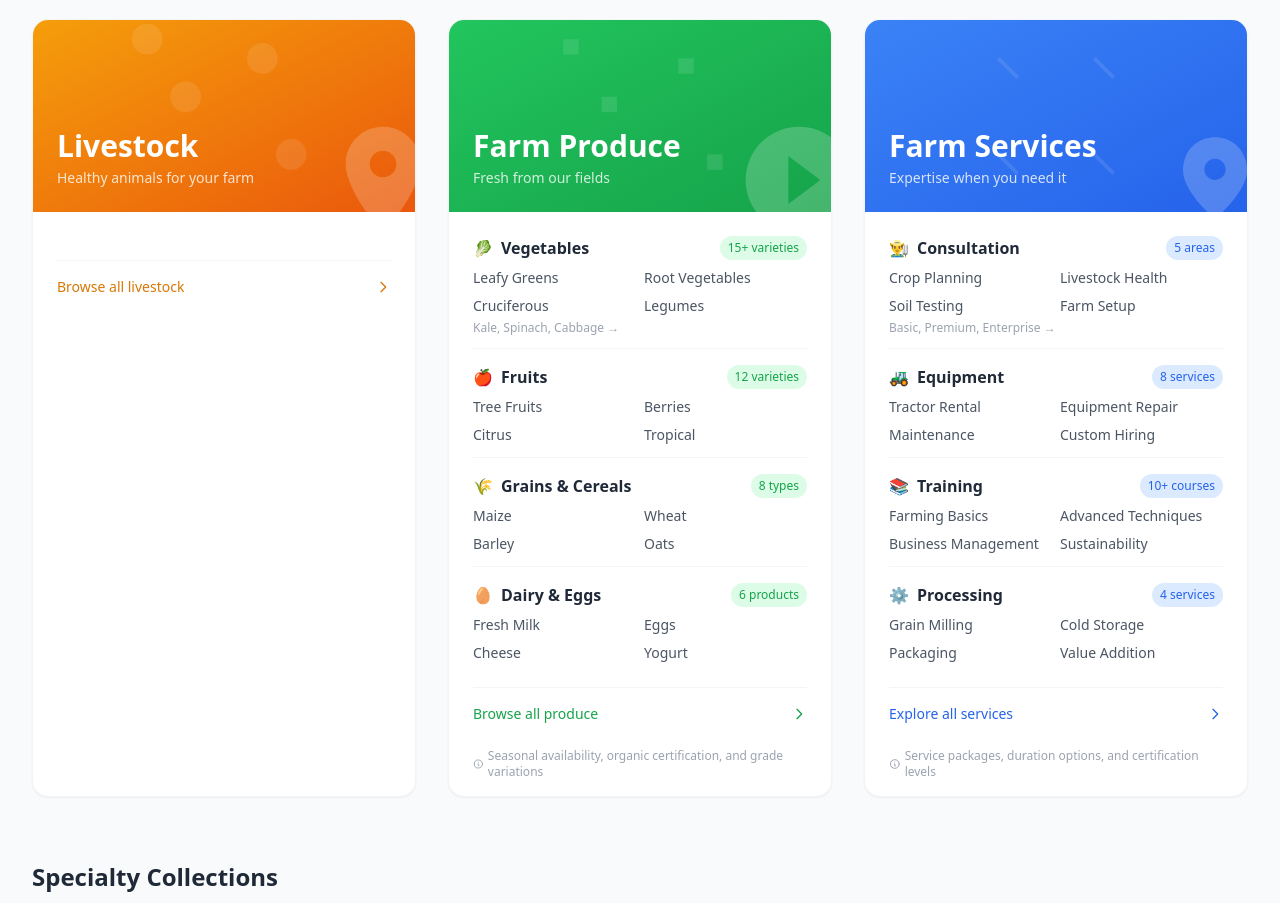
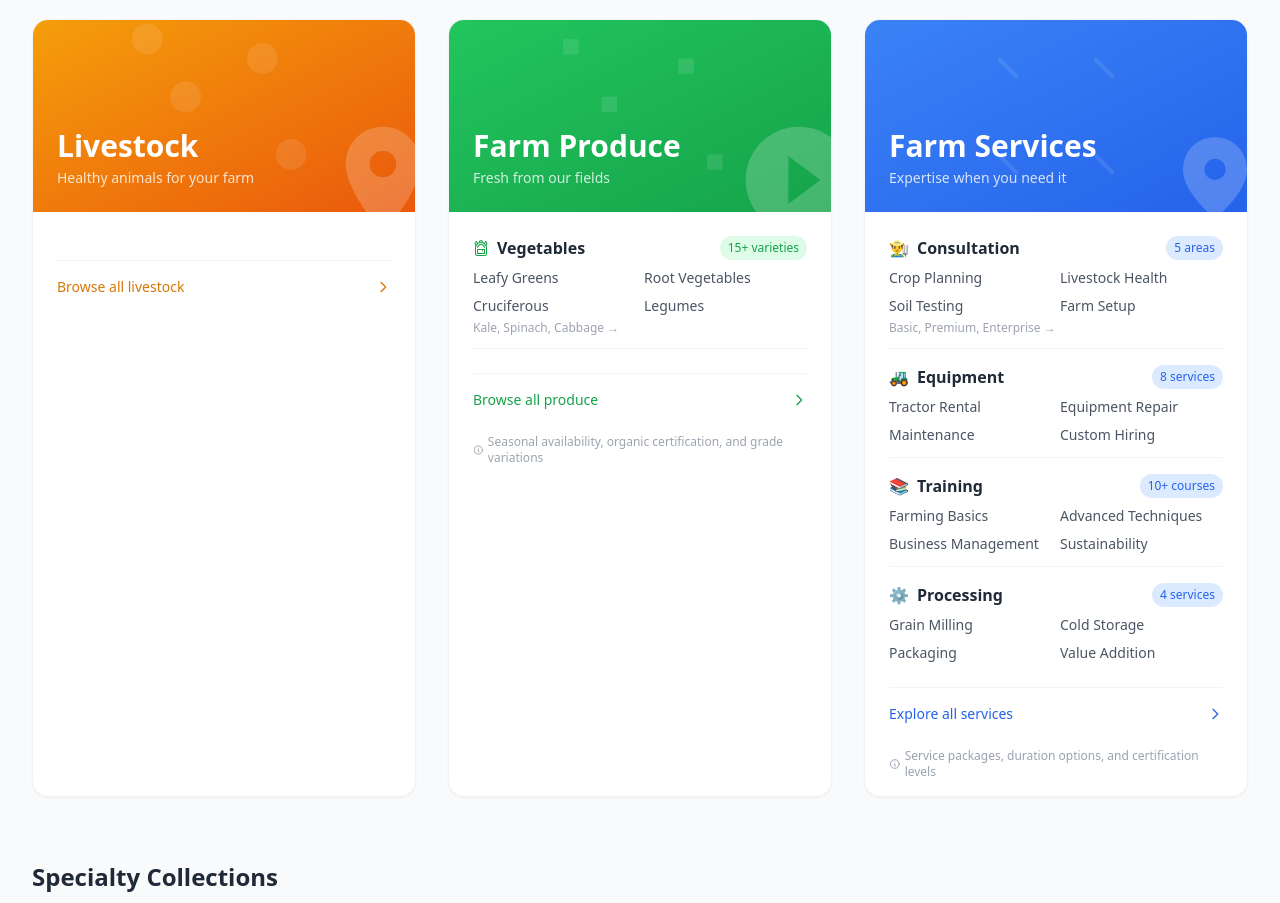
Before and after one commit to maundulaurent/Django-eFarm, a Django app: page /our-collections/ in a window 1280 px wide. Shown: the part 350-1253 px from the top of the page. Run offline with Django 4.2, Linux system fonts and the light colour scheme; data that the repository does not hold is empty; some libraries are stand-ins or nearby versions.

Commit message:
pushing new changes

```diff
--- a/core/views.py
+++ b/core/views.py
@@ -70,6 +70,7 @@ def our_collections(request):
     inventory_products = Product.objects.all()
     livestock = Livestock.objects.all()
     livestock_categories = AnimalType.objects.all()
+    services = Service.objects.all()
 
     # Get livestock grouped by category with random breeds
     category_livestock = []
@@ -84,7 +85,6 @@ def our_collections(request):
             'random_breeds': list(random_breeds)
         })
 
-    services = Service.objects.all()
     context = {
         'inventory_categories': inventory_categories,
         'inventory_products': inventory_products,
--- a/templates/core/collections.html
+++ b/templates/core/collections.html
@@ -135,7 +135,12 @@
                     <div class="border-b border-gray-100 pb-3">
                         <div class="flex items-center justify-between mb-2">
                             <h3 class="font-semibold text-gray-800 flex items-center">
-                                <span class="text-green-600 mr-2">🥬</span>
+                                <span class="text-green-600 mr-2">
+                                    <svg xmlns="http://www.w3.org/2000/svg" width="16" height="16" fill="currentColor" class="bi bi-backpack3" viewBox="0 0 16 16">
+                                        <path d="M4.04 7.43a4 4 0 0 1 7.92 0 .5.5 0 1 1-.99.14 3 3 0 0 0-5.94 0 .5.5 0 1 1-.99-.14M4 9.5a.5.5 0 0 1 .5-.5h7a.5.5 0 0 1 .5.5v4a.5.5 0 0 1-.5.5h-7a.5.5 0 0 1-.5-.5zm1 .5v3h6v-3h-1v.5a.5.5 0 0 1-1 0V10z"/>
+                                        <path d="M6 2.341V2a2 2 0 1 1 4 0v.341c.465.165.904.385 1.308.653l.416-1.247a1 1 0 0 1 1.748-.284l.77 1.027a1 1 0 0 1 .15.917l-.803 2.407C13.854 6.49 14 7.229 14 8v5.5a2.5 2.5 0 0 1-2.5 2.5h-7A2.5 2.5 0 0 1 2 13.5V8c0-.771.146-1.509.41-2.186l-.802-2.407a1 1 0 0 1 .15-.917l.77-1.027a1 1 0 0 1 1.748.284l.416 1.247A6 6 0 0 1 6 2.34ZM7 2v.083a6 6 0 0 1 2 0V2a1 1 0 1 0-2 0m5.941 2.595.502-1.505-.77-1.027-.532 1.595q.447.427.8.937M3.86 3.658l-.532-1.595-.77 1.027.502 1.505q.352-.51.8-.937M8 3a5 5 0 0 0-5 5v5.5A1.5 1.5 0 0 0 4.5 15h7a1.5 1.5 0 0 0 1.5-1.5V8a5 5 0 0 0-5-5"/>
+                                      </svg>
+                                </span>
                                 Vegetables
                             </h3>
                             <span class="text-xs bg-green-100 text-green-600 px-2 py-1 rounded-full">15+ varieties</span>
@@ -152,56 +157,6 @@
                         </div>
                     </div>
 
-                    <!-- Fruits Category -->
-                    <div class="border-b border-gray-100 pb-3">
-                        <div class="flex items-center justify-between mb-2">
-                            <h3 class="font-semibold text-gray-800 flex items-center">
-                                <span class="text-green-600 mr-2">🍎</span>
-                                Fruits
-                            </h3>
-                            <span class="text-xs bg-green-100 text-green-600 px-2 py-1 rounded-full">12 varieties</span>
-                        </div>
-                        <div class="grid grid-cols-2 gap-2">
-                            <a href="#" class="text-sm text-gray-600 hover:text-green-600 transition-colors">Tree Fruits</a>
-                            <a href="#" class="text-sm text-gray-600 hover:text-green-600 transition-colors">Berries</a>
-                            <a href="#" class="text-sm text-gray-600 hover:text-green-600 transition-colors">Citrus</a>
-                            <a href="#" class="text-sm text-gray-600 hover:text-green-600 transition-colors">Tropical</a>
-                        </div>
-                    </div>
-
-                    <!-- Grains & Cereals -->
-                    <div class="border-b border-gray-100 pb-3">
-                        <div class="flex items-center justify-between mb-2">
-                            <h3 class="font-semibold text-gray-800 flex items-center">
-                                <span class="text-green-600 mr-2">🌾</span>
-                                Grains & Cereals
-                            </h3>
-                            <span class="text-xs bg-green-100 text-green-600 px-2 py-1 rounded-full">8 types</span>
-                        </div>
-                        <div class="grid grid-cols-2 gap-2">
-                            <a href="#" class="text-sm text-gray-600 hover:text-green-600 transition-colors">Maize</a>
-                            <a href="#" class="text-sm text-gray-600 hover:text-green-600 transition-colors">Wheat</a>
-                            <a href="#" class="text-sm text-gray-600 hover:text-green-600 transition-colors">Barley</a>
-                            <a href="#" class="text-sm text-gray-600 hover:text-green-600 transition-colors">Oats</a>
-                        </div>
-                    </div>
-
-                    <!-- Dairy & Eggs -->
-                    <div>
-                        <div class="flex items-center justify-between mb-2">
-                            <h3 class="font-semibold text-gray-800 flex items-center">
-                                <span class="text-green-600 mr-2">🥚</span>
-                                Dairy & Eggs
-                            </h3>
-                            <span class="text-xs bg-green-100 text-green-600 px-2 py-1 rounded-full">6 products</span>
-                        </div>
-                        <div class="grid grid-cols-2 gap-2">
-                            <a href="#" class="text-sm text-gray-600 hover:text-green-600 transition-colors">Fresh Milk</a>
-                            <a href="#" class="text-sm text-gray-600 hover:text-green-600 transition-colors">Eggs</a>
-                            <a href="#" class="text-sm text-gray-600 hover:text-green-600 transition-colors">Cheese</a>
-                            <a href="#" class="text-sm text-gray-600 hover:text-green-600 transition-colors">Yogurt</a>
-                        </div>
-                    </div>
                 </div>
 
                 <div class="mt-6 pt-4 border-t border-gray-100">
```
